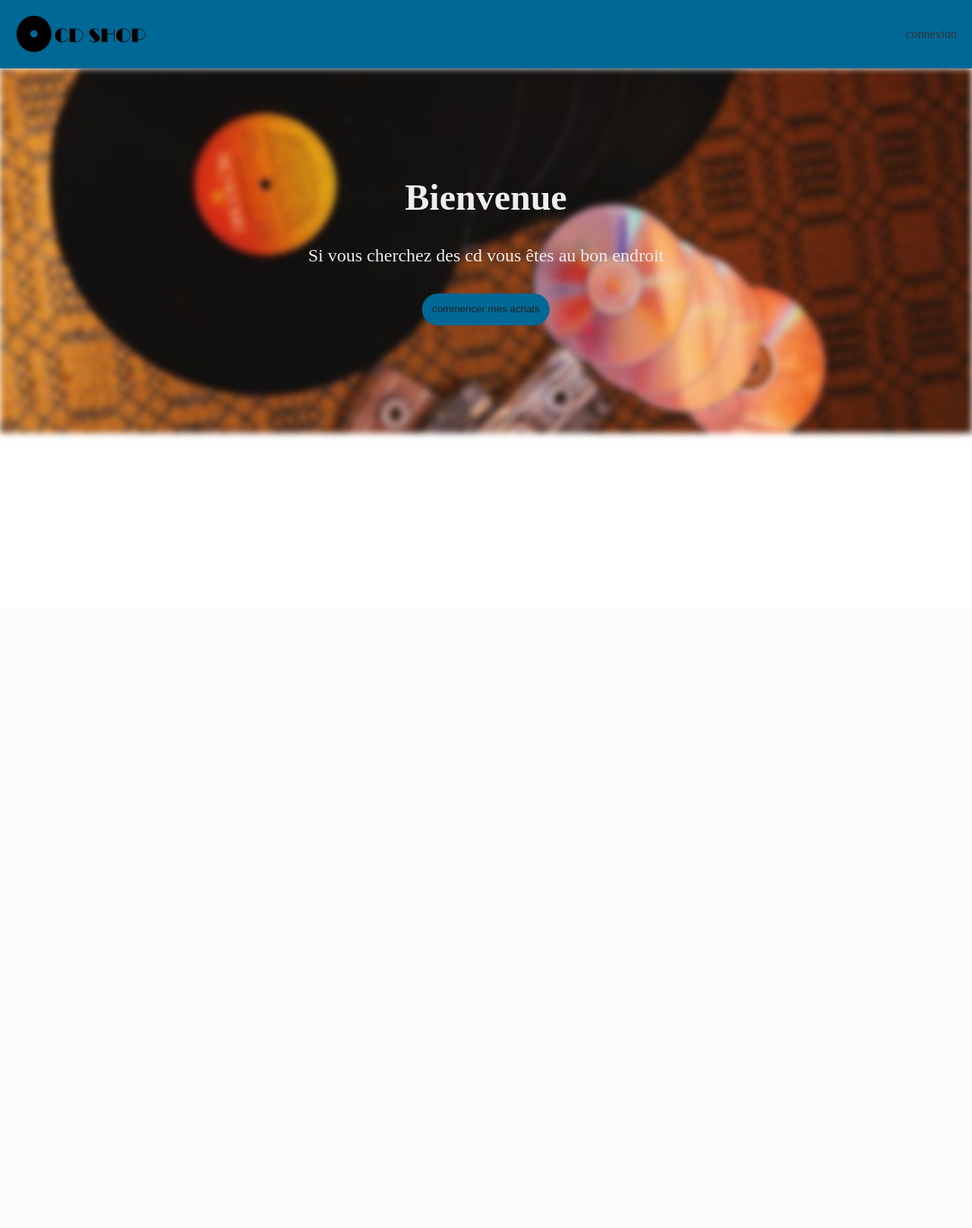
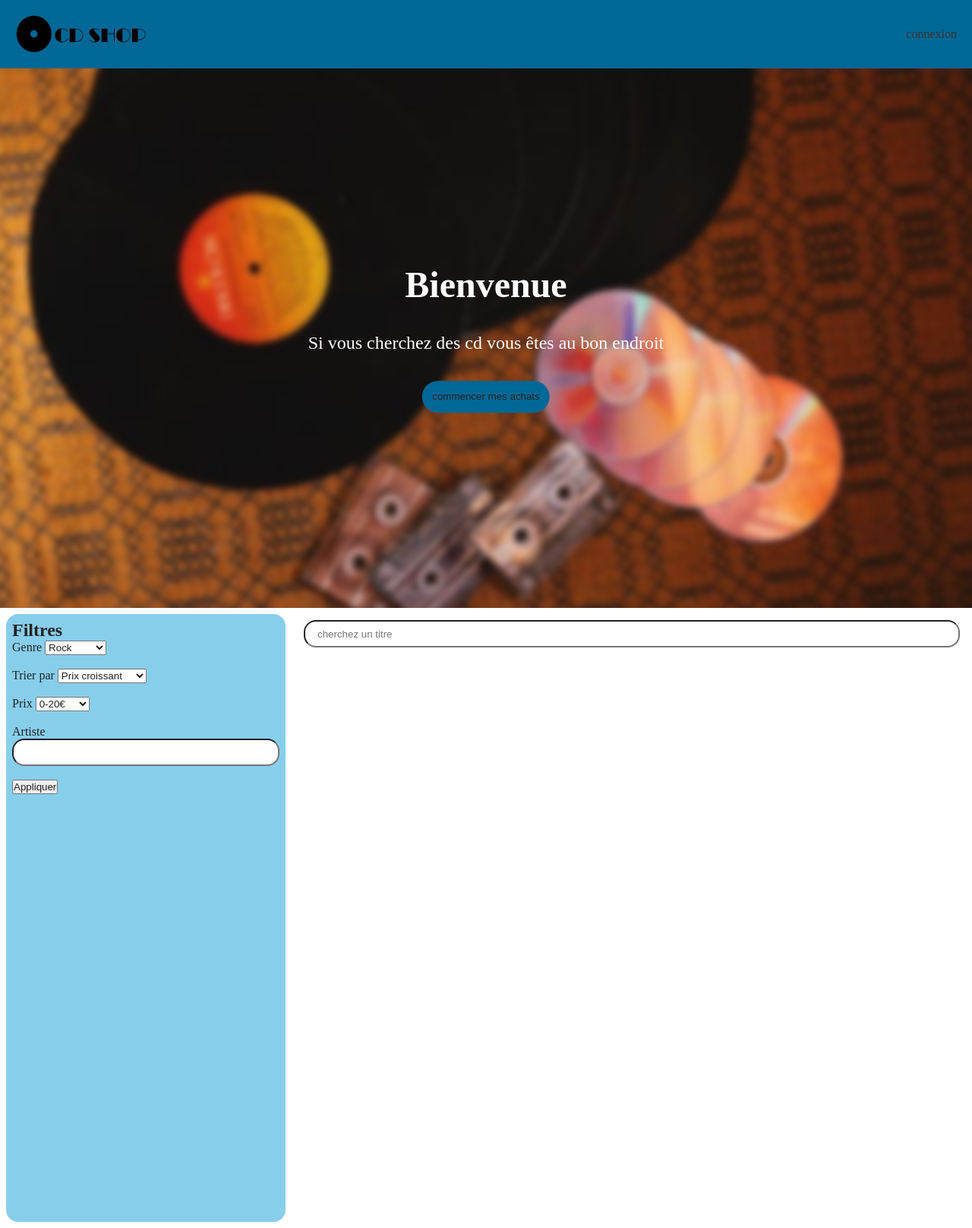
Before and after one commit to montbordino/site-de-vente-de-cd-en-php, a PHP site: page / in a window 1280 px wide. Shown: the whole page at 76% size. Before the commit the page ends 576 px from the top, so only its background shows below. Run offline with PHP 8.4, Linux system fonts and the light colour scheme; style sheets or scripts are compiled from the project's sources.

Commit message:
ajout de la structure des produits et des filtres

```diff
--- a/index.php
+++ b/index.php
@@ -24,8 +24,65 @@ include_once('src/php/header.php');
             <br> <br>
             <p>Si vous cherchez des cd vous êtes au bon endroit</p>
             <br> <br>
-            <a href="shop.php"><button> commencer mes achats </button></a>
+            <a href="src/php/shop.php"><button> commencer mes achats </button></a>
         </div>
     </div>
+
+    <main>
+        <aside>
+            <h2>Filtres</h2>
+            <form>
+                <label for="genre">Genre</label>
+                <select name="genre" id="genre">
+                    <option value="rock">Rock</option>
+                    <option value="pop">Pop</option>
+                    <option value="rap">Rap</option>
+                    <option value="classique">Classique</option>
+                    <option value="jazz">Jazz</option>
+                    <option value="metal">Metal</option>
+                    <option value="reggae">Reggae</option>
+                    <option value="electro">Electro</option>
+                    <option value="variété">Variété</option>
+                </select>
+                <br> <br>
+                <label for="ordre">Trier par</label>
+                <select name="ordre" id="ordre">
+                    <option value="prix">Prix croissant</option>
+                    <option value="prix">Prix décroissant</option>
+                </select>
+                <br> <br>
+
+                <label for="prix">Prix</label>
+                <select name="prix" id="prix">
+                    <option value="0-20">0-20€</option>
+                    <option value="20-50">20-50€</option>
+                    <option value="50-100">50-100€</option>
+                    <option value="+100">+100</option>
+                </select>
+                <br> <br>
+
+                <label for="artiste">Artiste</label>
+                <input type="text" name="artiste" id="artiste">
+                <br> <br>
+                <input type="submit" value="Appliquer">
+            </form>
+        </aside>
+        <div id="content">
+            <input type="text" placeholder="cherchez un titre">
+
+            <section id="produits">
+                <!-- exemple de la structure d'un produit
+                <div class="article">
+                    <img src="//unsplash.it/300/300">                    <h3>Titre</h3>
+                    <p>Artiste</p>
+                    <p>Prix</p>
+                    <button>Ajouter au panier</button>
+                </div>
+                -->
+
+
+            </section>
+        </div>
+    </main>
 </body>
 </html>
--- a/public/scss/index.css
+++ b/public/scss/index.css
@@ -12,10 +12,29 @@ a {
   text-decoration: none;
 }
 
+* {
+  margin: 0;
+  padding: 0;
+  color: #222;
+}
+
+ul {
+  list-style: none;
+}
+
+a {
+  text-decoration: none;
+}
+
+body {
+  background-color: #FFF;
+}
+
 .sous-header {
   width: 100%;
-  height: 60vh;
+  height: calc(100vh - 90px);
   position: relative;
+  overflow: hidden;
 }
 .sous-header .bg img {
   width: 100%;
@@ -23,6 +42,7 @@ a {
   object-fit: cover;
   position: absolute;
   z-index: -1;
+  transform: scale(1.05);
   filter: blur(4px);
   -webkit-filter: blur(4px);
 }
@@ -34,12 +54,12 @@ a {
   text-align: center;
 }
 .sous-header .contenu h1 {
-  color: #eee;
+  color: #FFF;
   font-size: 3rem;
   text-align: center;
 }
 .sous-header .contenu p {
-  color: #eee;
+  color: #FFF;
   font-size: 1.5rem;
   text-align: center;
 }
@@ -56,4 +76,57 @@ button:hover {
   background: #008bc9;
 }
 
+main aside {
+  box-sizing: border-box;
+  margin: 0.5em;
+  float: left;
+  width: calc(30% - 1em);
+  height: 100%;
+  background-color: #87CEEB;
+  padding: 0.5em;
+  border-radius: 1em;
+}
+main #content {
+  box-sizing: border-box;
+  float: right;
+  width: 70%;
+  height: 100%;
+  background-color: #FFF;
+  padding: 1em;
+}
+
+main #parametres {
+  display: flex;
+  width: 100%;
+  justify-content: space-around;
+  box-sizing: border-box;
+  padding: 2em 1em;
+}
+main input[type=text] {
+  width: 100%;
+  height: 2rem;
+  background-color: #FFF;
+  border-radius: 1rem;
+  padding: 1rem;
+}
+main #produits {
+  display: grid;
+  grid-template-columns: repeat(auto-fill, minmax(250px, 1fr));
+  grid-gap: 1em;
+  padding: 1em;
+}
+main #produits .article {
+  box-sizing: border-box;
+  width: 100%;
+  height: 100%;
+  border-radius: 1em;
+  padding: 1em;
+  box-shadow: 0 2px 2px rgba(0, 0, 0, 0.2);
+  text-align: center;
+}
+main #produits .article:hover {
+  background: #F5F5F5;
+  box-shadow: 0 4px 4px rgba(0, 0, 0, 0.2);
+}
+
 /*# sourceMappingURL=index.css.map */
--- a/public/scss/index.scss
+++ b/public/scss/index.scss
@@ -3,8 +3,9 @@
 
 .sous-header{
   width: 100%;
-  height: 60vh;
+  height: calc(100vh - 90px); // 90px -> taille du header
   position: relative;
+  overflow: hidden;
 
   .bg img {
     width: 100%;  // l'image prendra toute la place disponible dans .sous-header
@@ -12,6 +13,9 @@
     object-fit: cover;
     position: absolute;
     z-index: -1; // permet de mettre l'image en arrière plan
+
+    // suppression de l'effet de flou sur les bords de l'image (le overflow: hidden permet de ne pas déborder)
+    transform: scale(1.05);
 
     // floute l'image de fond
     filter: blur(4px);
@@ -51,3 +55,64 @@ button {
     background: lighten($bleu, 10%);
   }
 }
+
+main {
+  aside {
+    box-sizing: border-box;
+    margin: 0.5em;
+    float: left;
+    width: calc(30% - 1em);
+    height: 100%;
+    background-color: $bleu-clair;
+    padding: 0.5em;
+    border-radius: 1em;
+  }
+  #content {
+    box-sizing: border-box;
+    float: right;
+    width: 70%;
+    height: 100%;
+    background-color: $blanc;
+    padding: 1em;
+  }
+}
+
+main{
+  #parametres{
+    display: flex;
+    width: 100%;
+    justify-content: space-around;
+    box-sizing: border-box;
+    padding: 2em 1em;
+  }
+
+  input[type="text"]{
+    width: 100%;
+    height: 2rem;
+    background-color: $blanc;
+    border-radius: 1rem;
+    padding: 1rem;
+  }
+
+  #produits{
+    display: grid;
+    grid-template-columns: repeat(auto-fill, minmax(250px, 1fr));
+    grid-gap: 1em;
+    padding: 1em;
+    .article {
+      box-sizing: border-box;
+      width: 100%;
+      height: 100%;
+      border-radius: 1em;
+      padding: 1em;
+      box-shadow: 0 2px 2px rgba(0, 0, 0, 0.2);
+      text-align: center;
+
+      &:hover {
+        background: $gris-clair;
+        box-shadow: 0 4px 4px rgba(0, 0, 0, 0.2);
+      }
+    }
+
+  }
+}
```
Also changed, not shown: 1 other file.
